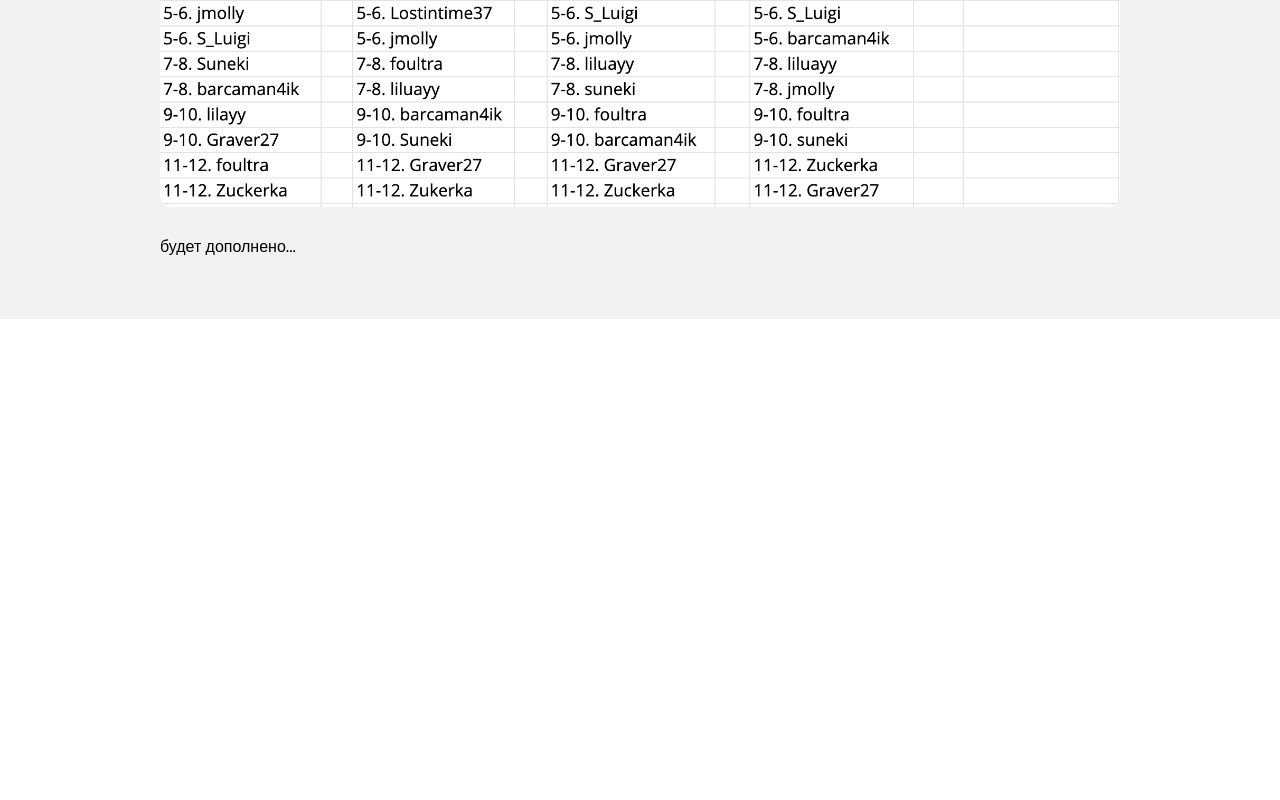
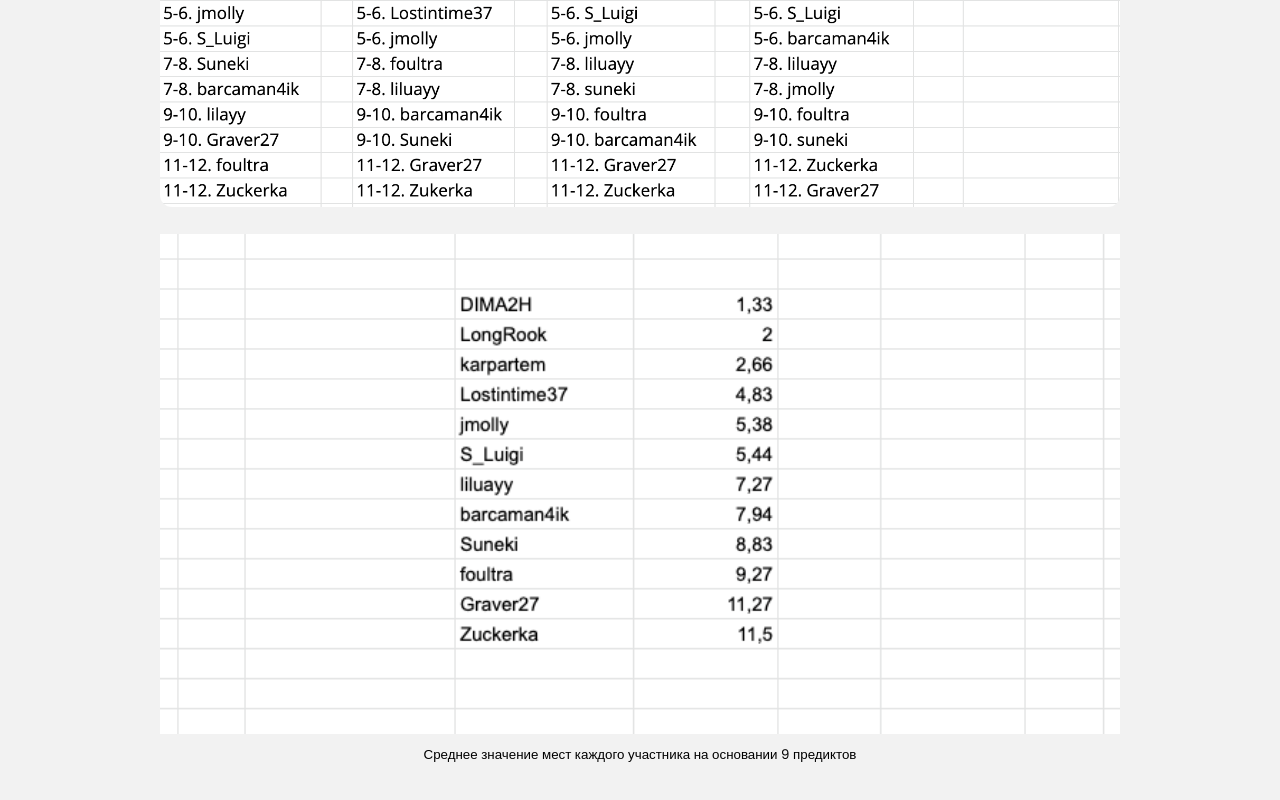
Before and after one commit to MogilevichDmitry/chess-events, a plain HTML site: page news-2021-04-predictions.html in a window 1280 px wide. Shown: the part 1367-2167 px from the top of the page. Before the commit the page ends 1686 px from the top, so only its background shows below. Drawn offline with Linux system fonts and the light colour scheme.

Commit message:
add predictions sr

```diff
--- a/news-2021-04-predictions.html
+++ b/news-2021-04-predictions.html
@@ -69,7 +69,8 @@
           <img class="newsImage newsImageBigHeight object_cover" width="100%" src="photos/predictions-2-2021-spring.png" />
 
           <br />
-          <p>будет дополнено...</p>
+          <img class="newsImageRaw" src="photos/predictions-sr.png" />
+          <p class="text-center"><small>Среднее значение мест каждого участника на основании 9 предиктов</small></p>
          </div>
       </article>
     </div>
```
Also changed, not shown: photos/predictions-sr.png (added).
